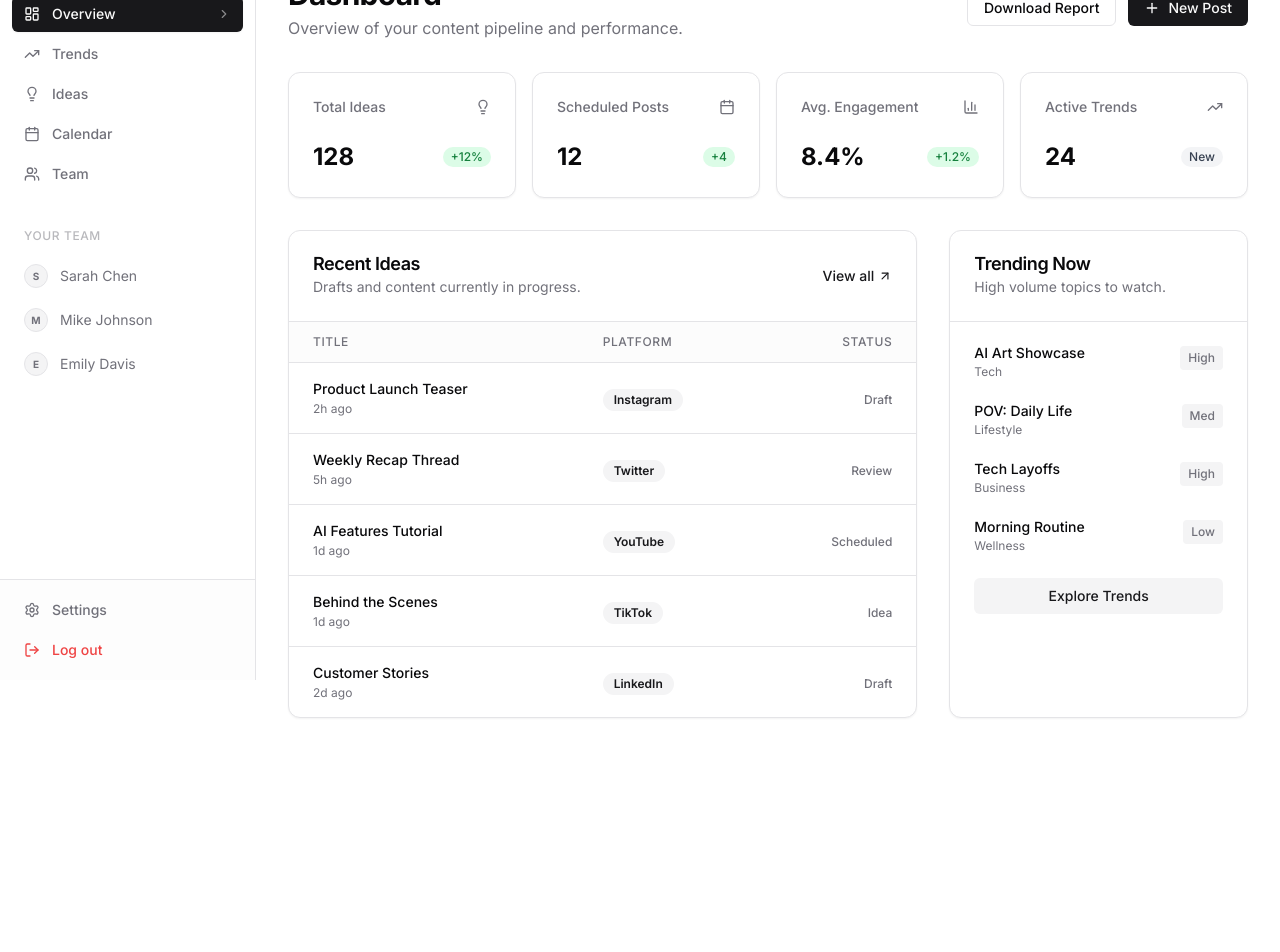
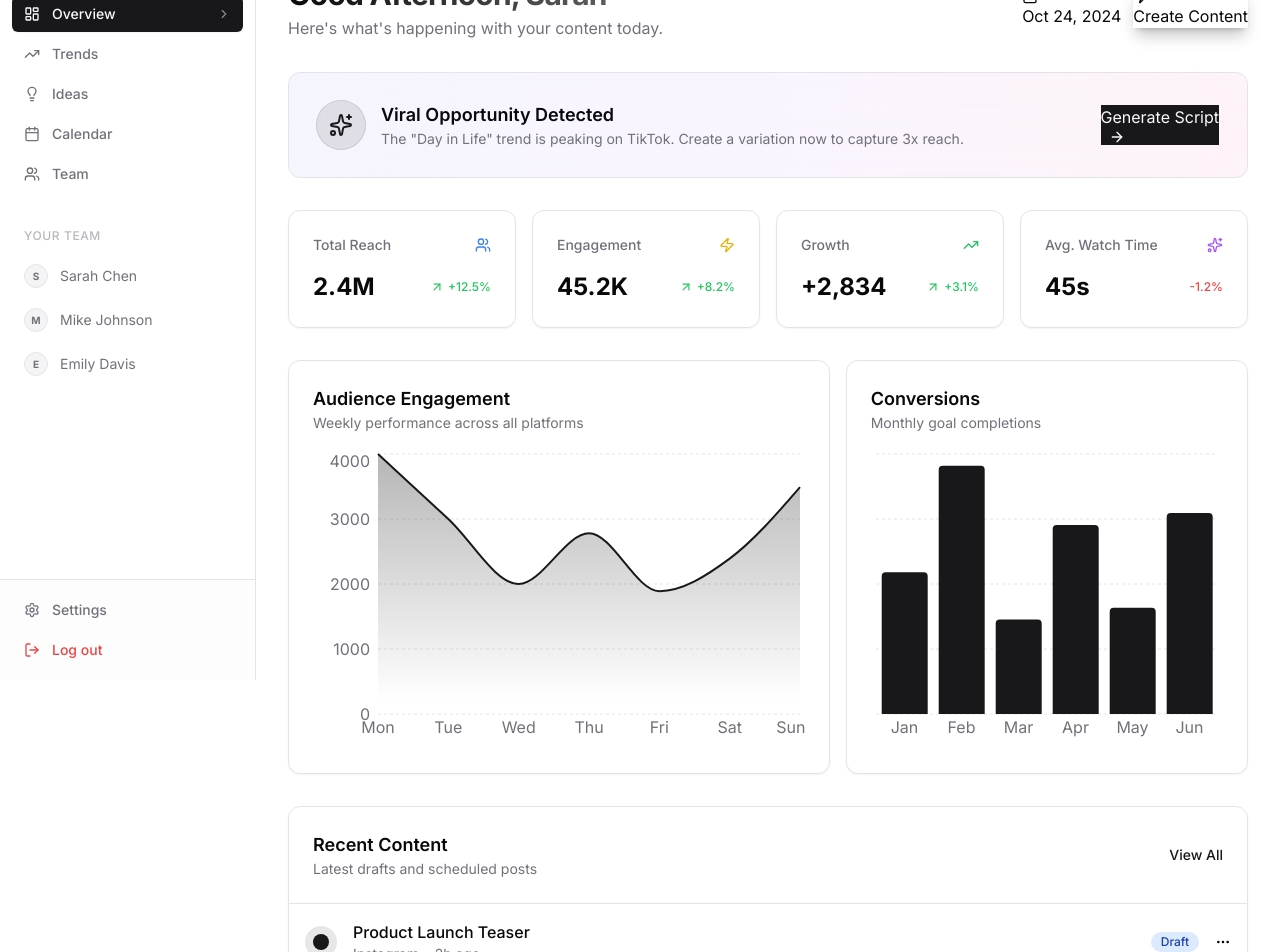
Before and after one commit to zeridexcom/trendly, a Next.js app: page /dashboard in a window 1280 px wide. Shown: the part 120-1072 px from the top of the page. Before the commit the page ends 870 px from the top, so only its background shows below. Built offline with nearby package versions, Linux system fonts and the light colour scheme.

Commit message:
Feat: Add framer-motion animations and Recharts dashboard

```diff
--- a/package.json
+++ b/package.json
@@ -15,12 +15,14 @@
     "bcryptjs": "^3.0.3",
     "clsx": "^2.1.1",
     "date-fns": "^4.1.0",
+    "framer-motion": "^12.23.25",
     "jsonwebtoken": "^9.0.3",
     "lucide-react": "^0.555.0",
     "next": "16.0.7",
     "openai": "^6.10.0",
     "react": "19.2.0",
     "react-dom": "19.2.0",
+    "recharts": "^3.5.1",
     "uuid": "^13.0.0"
   },
   "devDependencies": {
--- a/src/app/(dashboard)/dashboard/page.tsx
+++ b/src/app/(dashboard)/dashboard/page.tsx
@@ -1,158 +1,235 @@
 'use client'
 
-import React from 'react'
-import Link from 'next/link'
+import { useState, useEffect } from 'react'
 import {
+    ArrowUpRight,
+    Sparkles,
     TrendingUp,
-    Lightbulb,
-    Calendar as CalendarIcon,
-    ArrowUpRight,
+    Users,
+    Zap,
+    ExternalLink,
     MoreHorizontal,
-    Plus,
-    PlayCircle,
-    BarChart3,
-    Users
+    Calendar,
+    ArrowRight
 } from 'lucide-react'
+import { motion } from 'framer-motion'
+import {
+    AreaChart,
+    Area,
+    XAxis,
+    YAxis,
+    CartesianGrid,
+    Tooltip,
+    ResponsiveContainer,
+    BarChart,
+    Bar
+} from 'recharts'
+import { engagementData, revenueData } from '@/lib/mock-charts'
+import { cn } from '@/lib/utils'
+
+// Animation variants
+const container = {
+    hidden: { opacity: 0 },
+    show: {
+        opacity: 1,
+        transition: {
+            staggerChildren: 0.1
+        }
+    }
+}
+
+const item = {
+    hidden: { opacity: 0, y: 20 },
+    show: { opacity: 1, y: 0 }
+}
 
 export default function DashboardPage() {
-    const stats = [
-        { label: 'Total Ideas', value: '128', change: '+12%', trend: 'up', icon: Lightbulb },
-        { label: 'Scheduled Posts', value: '12', change: '+4', trend: 'up', icon: CalendarIcon },
-        { label: 'Avg. Engagement', value: '8.4%', change: '+1.2%', trend: 'up', icon: BarChart3 },
-        { label: 'Active Trends', value: '24', change: 'New', trend: 'neutral', icon: TrendingUp },
-    ]
-
-    const recentIdeas = [
-        { title: 'Product Launch Teaser', platform: 'Instagram', status: 'Draft', date: '2h ago' },
-        { title: 'Weekly Recap Thread', platform: 'Twitter', status: 'Review', date: '5h ago' },
-        { title: 'AI Features Tutorial', platform: 'YouTube', status: 'Scheduled', date: '1d ago' },
-        { title: 'Behind the Scenes', platform: 'TikTok', status: 'Idea', date: '1d ago' },
-        { title: 'Customer Stories', platform: 'LinkedIn', status: 'Draft', date: '2d ago' },
-    ]
-
-    const trends = [
-        { name: 'AI Art Showcase', category: 'Tech', volume: 'High' },
-        { name: 'POV: Daily Life', category: 'Lifestyle', volume: 'Med' },
-        { name: 'Tech Layoffs', category: 'Business', volume: 'High' },
-        { name: 'Morning Routine', category: 'Wellness', volume: 'Low' },
-    ]
+    // Client-side hydration check for charts
+    const [isMounted, setIsMounted] = useState(false)
+    useEffect(() => setIsMounted(true), [])
 
     return (
-        <div className="space-y-8 animate-fadeIn">
-            {/* Page Header */}
-            <div className="flex items-center justify-between">
+        <motion.div
+            initial="hidden"
+            animate="show"
+            variants={container}
+            className="space-y-8 pb-8"
+        >
+            {/* Welcome Section */}
+            <motion.div variants={item} className="flex items-center justify-between">
                 <div>
-                    <h1 className="text-3xl font-bold tracking-tight text-foreground">Dashboard</h1>
+                    <h1 className="text-3xl font-bold tracking-tight bg-gradient-to-r from-foreground to-foreground/60 bg-clip-text text-transparent">
+                        Good Afternoon, Sarah
+                    </h1>
                     <p className="text-muted-foreground mt-1">
-                        Overview of your content pipeline and performance.
+                        Here's what's happening with your content today.
                     </p>
                 </div>
                 <div className="flex items-center gap-3">
-                    <button className="inline-flex items-center justify-center rounded-md text-sm font-medium ring-offset-background transition-colors focus-visible:outline-none focus-visible:ring-2 focus-visible:ring-ring focus-visible:ring-offset-2 disabled:pointer-events-none disabled:opacity-50 border border-input bg-background hover:bg-accent hover:text-accent-foreground h-9 px-4 py-2">
-                        Download Report
+                    <button className="btn btn-secondary">
+                        <Calendar size={16} className="mr-2" />
+                        Oct 24, 2024
                     </button>
-                    <button className="inline-flex items-center justify-center rounded-md text-sm font-medium ring-offset-background transition-colors focus-visible:outline-none focus-visible:ring-2 focus-visible:ring-ring focus-visible:ring-offset-2 disabled:pointer-events-none disabled:opacity-50 bg-primary text-primary-foreground hover:bg-primary/90 h-9 px-4 py-2">
-                        <Plus size={16} className="mr-2" /> New Post
+                    <button className="btn btn-primary shadow-lg shadow-primary/25 hover:shadow-primary/40 transition-shadow">
+                        <Zap size={16} className="mr-2" />
+                        Create Content
                     </button>
                 </div>
-            </div>
+            </motion.div>
+
+            {/* AI Insights Banner */}
+            <motion.div
+                variants={item}
+                className="relative overflow-hidden rounded-xl border bg-gradient-to-r from-indigo-500/10 via-purple-500/10 to-pink-500/10 p-1"
+            >
+                <div className="absolute inset-0 bg-white/40 dark:bg-black/40 backdrop-blur-3xl" />
+                <div className="relative flex items-center justify-between p-4 sm:p-6">
+                    <div className="flex items-center gap-4">
+                        <div className="flex h-12 w-12 items-center justify-center rounded-full bg-primary/10 text-primary ring-1 ring-primary/20">
+                            <Sparkles size={24} />
+                        </div>
+                        <div>
+                            <h3 className="font-semibold text-lg">Viral Opportunity Detected</h3>
+                            <p className="text-sm text-muted-foreground">
+                                The "Day in Life" trend is peaking on TikTok. Create a variation now to capture 3x reach.
+                            </p>
+                        </div>
+                    </div>
+                    <button className="btn btn-primary bg-primary text-primary-foreground hover:bg-primary/90 whitespace-nowrap">
+                        Generate Script <ArrowRight size={16} className="ml-2" />
+                    </button>
+                </div>
+            </motion.div>
 
             {/* KPI Grid */}
-            <div className="grid grid-cols-1 md:grid-cols-2 lg:grid-cols-4 gap-4">
-                {stats.map((stat, i) => (
-                    <div key={i} className="rounded-xl border bg-card text-card-foreground p-6 shadow-sm">
+            <motion.div variants={item} className="grid gap-4 md:grid-cols-2 lg:grid-cols-4">
+                {[
+                    { label: 'Total Reach', value: '2.4M', change: '+12.5%', icon: Users, color: 'text-blue-500' },
+                    { label: 'Engagement', value: '45.2K', change: '+8.2%', icon: Zap, color: 'text-yellow-500' },
+                    { label: 'Growth', value: '+2,834', change: '+3.1%', icon: TrendingUp, color: 'text-green-500' },
+                    { label: 'Avg. Watch Time', value: '45s', change: '-1.2%', icon: Sparkles, color: 'text-purple-500' },
+                ].map((stat, i) => (
+                    <div key={i} className="group relative overflow-hidden rounded-xl border bg-card p-6 shadow-sm transition-all hover:shadow-md hover:border-primary/20">
                         <div className="flex items-center justify-between space-y-0 pb-2">
                             <p className="text-sm font-medium text-muted-foreground">{stat.label}</p>
-                            <stat.icon className="h-4 w-4 text-muted-foreground" />
+                            <stat.icon className={cn("h-4 w-4", stat.color)} />
                         </div>
-                        <div className="flex items-center justify-between pt-4">
+                        <div className="flex items-center justify-between pt-2">
                             <div className="text-2xl font-bold">{stat.value}</div>
-                            <span className={`text-xs font-medium px-2 py-0.5 rounded-full ${stat.trend === 'up' ? 'bg-green-100 text-green-700 dark:bg-green-900/30 dark:text-green-400' : 'bg-gray-100 text-gray-700'}`}>
+                            <div className={cn("text-xs flex items-center font-medium", stat.change.startsWith('+') ? "text-green-500" : "text-red-500")}>
+                                {stat.change.startsWith('+') ? <ArrowUpRight size={14} className="mr-1" /> : null}
                                 {stat.change}
-                            </span>
+                            </div>
                         </div>
                     </div>
                 ))}
+            </motion.div>
+
+            {/* Main Charts Area */}
+            <div className="grid gap-4 md:grid-cols-7">
+                {/* Engagement Chart */}
+                <motion.div variants={item} className="col-span-4 rounded-xl border bg-card p-6 shadow-sm">
+                    <div className="mb-4">
+                        <h3 className="font-semibold text-lg">Audience Engagement</h3>
+                        <p className="text-sm text-muted-foreground">Weekly performance across all platforms</p>
+                    </div>
+                    <div className="h-[300px] w-full">
+                        {isMounted ? (
+                            <ResponsiveContainer width="100%" height="100%">
+                                <AreaChart data={engagementData}>
+                                    <defs>
+                                        <linearGradient id="colorValue" x1="0" y1="0" x2="0" y2="1">
+                                            <stop offset="5%" stopColor="hsl(var(--primary))" stopOpacity={0.3} />
+                                            <stop offset="95%" stopColor="hsl(var(--primary))" stopOpacity={0} />
+                                        </linearGradient>
+                                    </defs>
+                                    <CartesianGrid strokeDasharray="3 3" vertical={false} stroke="hsl(var(--border))" />
+                                    <XAxis dataKey="name" axisLine={false} tickLine={false} tick={{ fill: 'hsl(var(--muted-foreground))' }} />
+                                    <YAxis axisLine={false} tickLine={false} tick={{ fill: 'hsl(var(--muted-foreground))' }} />
+                                    <Tooltip
+                                        contentStyle={{ backgroundColor: 'hsl(var(--card))', borderRadius: '8px', border: '1px solid hsl(var(--border))' }}
+                                        itemStyle={{ color: 'hsl(var(--foreground))' }}
+                                    />
+                                    <Area type="monotone" dataKey="value" stroke="hsl(var(--primary))" strokeWidth={2} fillOpacity={1} fill="url(#colorValue)" />
+                                </AreaChart>
+                            </ResponsiveContainer>
+                        ) : (
+                            <div className="flex h-full items-center justify-center text-muted-foreground">Loading chart...</div>
+                        )}
+                    </div>
+                </motion.div>
+
+                {/* Revenue/Conversion Chart */}
+                <motion.div variants={item} className="col-span-3 rounded-xl border bg-card p-6 shadow-sm">
+                    <div className="mb-4">
+                        <h3 className="font-semibold text-lg">Conversions</h3>
+                        <p className="text-sm text-muted-foreground">Monthly goal completions</p>
+                    </div>
+                    <div className="h-[300px] w-full">
+                        {isMounted ? (
+                            <ResponsiveContainer width="100%" height="100%">
+                                <BarChart data={revenueData}>
+                                    <CartesianGrid strokeDasharray="3 3" vertical={false} stroke="hsl(var(--border))" />
+                                    <XAxis dataKey="name" axisLine={false} tickLine={false} tick={{ fill: 'hsl(var(--muted-foreground))' }} />
+                                    <Tooltip
+                                        cursor={{ fill: 'hsl(var(--muted)/0.2)' }}
+                                        contentStyle={{ backgroundColor: 'hsl(var(--card))', borderRadius: '8px', border: '1px solid hsl(var(--border))' }}
+                                    />
+                                    <Bar dataKey="total" fill="hsl(var(--primary))" radius={[4, 4, 0, 0]} />
+                                </BarChart>
+                            </ResponsiveContainer>
+                        ) : (
+                            <div className="flex h-full items-center justify-center text-muted-foreground">Loading chart...</div>
+                        )}
+                    </div>
+                </motion.div>
             </div>
 
-            {/* Main Content Split */}
-            <div className="grid grid-cols-1 lg:grid-cols-3 gap-8">
-
-                {/* Recent Ideas - Spans 2 cols */}
-                <div className="lg:col-span-2 rounded-xl border bg-card text-card-foreground shadow-sm">
-                    <div className="p-6 flex items-center justify-between border-b">
-                        <div>
-                            <h3 className="text-lg font-semibold leading-none tracking-tight">Recent Ideas</h3>
-                            <p className="text-sm text-muted-foreground mt-1">
-                                Drafts and content currently in progress.
-                            </p>
-                        </div>
-                        <Link href="/dashboard/ideas" className="text-sm font-medium text-primary hover:underline flex items-center gap-1">
-                            View all <ArrowUpRight size={14} />
-                        </Link>
+            {/* Recent Activity List - Glassmorphic */}
+            <motion.div variants={item} className="rounded-xl border bg-card shadow-sm">
+                <div className="flex items-center justify-between p-6">
+                    <div>
+                        <h3 className="font-semibold text-lg">Recent Content</h3>
+                        <p className="text-sm text-muted-foreground">Latest drafts and scheduled posts</p>
                     </div>
-                    <div className="p-0">
-                        <div className="w-full">
-                            {/* Table Header */}
-                            <div className="grid grid-cols-12 px-6 py-3 border-b bg-muted/30 text-xs font-medium text-muted-foreground uppercase tracking-wider">
-                                <div className="col-span-6">Title</div>
-                                <div className="col-span-3">Platform</div>
-                                <div className="col-span-3 text-right">Status</div>
+                    <button className="text-sm font-medium text-primary hover:text-primary/80">View All</button>
+                </div>
+                <div className="border-t">
+                    {[
+                        { title: 'Product Launch Teaser', platform: 'Instagram', status: 'Draft', time: '2h ago' },
+                        { title: 'Weekly Recap Thread', platform: 'Twitter', status: 'Review', time: '5h ago' },
+                        { title: 'AI Features Tutorial', platform: 'YouTube', status: 'Scheduled', time: '1d ago' },
+                        { title: 'Behind the Scenes', platform: 'TikTok', status: 'Idea', time: '1d ago' },
+                        { title: 'Customer Stories', platform: 'LinkedIn', status: 'Draft', time: '1d ago' },
+                    ].map((item, i) => (
+                        <div key={i} className="flex items-center justify-between p-4 hover:bg-muted/50 transition-colors border-b last:border-0">
+                            <div className="flex items-center gap-4">
+                                <div className="rounded-full bg-primary/10 p-2 text-primary">
+                                    <div className="h-4 w-4 rounded-full bg-current" />
+                                </div>
+                                <div>
+                                    <p className="font-medium">{item.title}</p>
+                                    <p className="text-sm text-muted-foreground">{item.platform} • {item.time}</p>
+                                </div>
                             </div>
-                            {/* Rows */}
-                            <div className="divide-y">
-                                {recentIdeas.map((idea, i) => (
-                                    <div key={i} className="grid grid-cols-12 px-6 py-4 items-center hover:bg-muted/50 transition-colors group">
-                                        <div className="col-span-6 flex flex-col gap-0.5">
-                                            <span className="font-medium text-sm text-foreground">{idea.title}</span>
-                                            <span className="text-xs text-muted-foreground">{idea.date}</span>
-                                        </div>
-                                        <div className="col-span-3">
-                                            <span className="inline-flex items-center rounded-full border px-2.5 py-0.5 text-xs font-semibold transition-colors focus:outline-none focus:ring-2 focus:ring-ring focus:ring-offset-2 border-transparent bg-secondary text-secondary-foreground hover:bg-secondary/80">
-                                                {idea.platform}
-                                            </span>
-                                        </div>
-                                        <div className="col-span-3 text-right">
-                                            <span className="text-xs font-medium text-muted-foreground">
-                                                {idea.status}
-                                            </span>
-                                        </div>
-                                    </div>
-                                ))}
+                            <div className="flex items-center gap-4">
+                                <span className={cn(
+                                    "inline-flex items-center rounded-full px-2.5 py-0.5 text-xs font-medium",
+                                    item.status === 'Scheduled' && "bg-green-100 text-green-800",
+                                    item.status === 'Draft' && "bg-blue-100 text-blue-800",
+                                    item.status === 'Review' && "bg-yellow-100 text-yellow-800",
+                                    item.status === 'Idea' && "bg-gray-100 text-gray-800",
+                                )}>
+                                    {item.status}
+                                </span>
+                                <button className="btn btn-ghost btn-icon btn-sm">
+                                    <MoreHorizontal size={16} />
+                                </button>
                             </div>
                         </div>
-                    </div>
+                    ))}
                 </div>
-
-                {/* Trending Topics - Spans 1 col */}
-                <div className="rounded-xl border bg-card text-card-foreground shadow-sm">
-                    <div className="p-6 border-b">
-                        <h3 className="text-lg font-semibold leading-none tracking-tight">Trending Now</h3>
-                        <p className="text-sm text-muted-foreground mt-1">
-                            High volume topics to watch.
-                        </p>
-                    </div>
-                    <div className="p-6 space-y-6">
-                        {trends.map((trend, i) => (
-                            <div key={i} className="flex items-start justify-between group cursor-pointer">
-                                <div className="space-y-1">
-                                    <p className="text-sm font-medium leading-none group-hover:text-primary transition-colors">{trend.name}</p>
-                                    <p className="text-xs text-muted-foreground">{trend.category}</p>
-                                </div>
-                                <div className="text-xs font-medium bg-muted px-2 py-1 rounded text-muted-foreground">
-                                    {trend.volume}
-                                </div>
-                            </div>
-                        ))}
-                    </div>
-                    <div className="p-6 pt-0">
-                        <Link href="/dashboard/trends" className="block w-full rounded-md bg-secondary text-secondary-foreground hover:bg-secondary/80 h-9 px-4 py-2 text-sm font-medium text-center transition-colors">
-                            Explore Trends
-                        </Link>
-                    </div>
-                </div>
-
-            </div>
-        </div>
+            </motion.div>
+        </motion.div>
     )
 }
--- /dev/null
+++ b/src/app/(dashboard)/template.tsx
@@ -0,0 +1,15 @@
+'use client'
+
+import { motion } from 'framer-motion'
+
+export default function Template({ children }: { children: React.ReactNode }) {
+    return (
+        <motion.div
+            initial={{ opacity: 0, y: 10 }}
+            animate={{ opacity: 1, y: 0 }}
+            transition={{ ease: "easeOut", duration: 0.3 }}
+        >
+            {children}
+        </motion.div>
+    )
+}
--- /dev/null
+++ b/src/lib/mock-charts.ts
@@ -0,0 +1,26 @@
+
+export const engagementData = [
+    { name: 'Mon', value: 4000, organic: 2400 },
+    { name: 'Tue', value: 3000, organic: 1398 },
+    { name: 'Wed', value: 2000, organic: 9800 },
+    { name: 'Thu', value: 2780, organic: 3908 },
+    { name: 'Fri', value: 1890, organic: 4800 },
+    { name: 'Sat', value: 2390, organic: 3800 },
+    { name: 'Sun', value: 3490, organic: 4300 },
+];
+
+export const revenueData = [
+    { name: 'Jan', total: 1200 },
+    { name: 'Feb', total: 2100 },
+    { name: 'Mar', total: 800 },
+    { name: 'Apr', total: 1600 },
+    { name: 'May', total: 900 },
+    { name: 'Jun', total: 1700 },
+];
+
+export const platformDistribution = [
+    { name: 'Instagram', value: 400, fill: '#E4405F' },
+    { name: 'TikTok', value: 300, fill: '#00f2ea' },
+    { name: 'YouTube', value: 300, fill: '#FF0000' },
+    { name: 'Twitter', value: 200, fill: '#1DA1F2' },
+];
```
Also changed, not shown: 1 other file (tests, documents, lock files or other folders).
